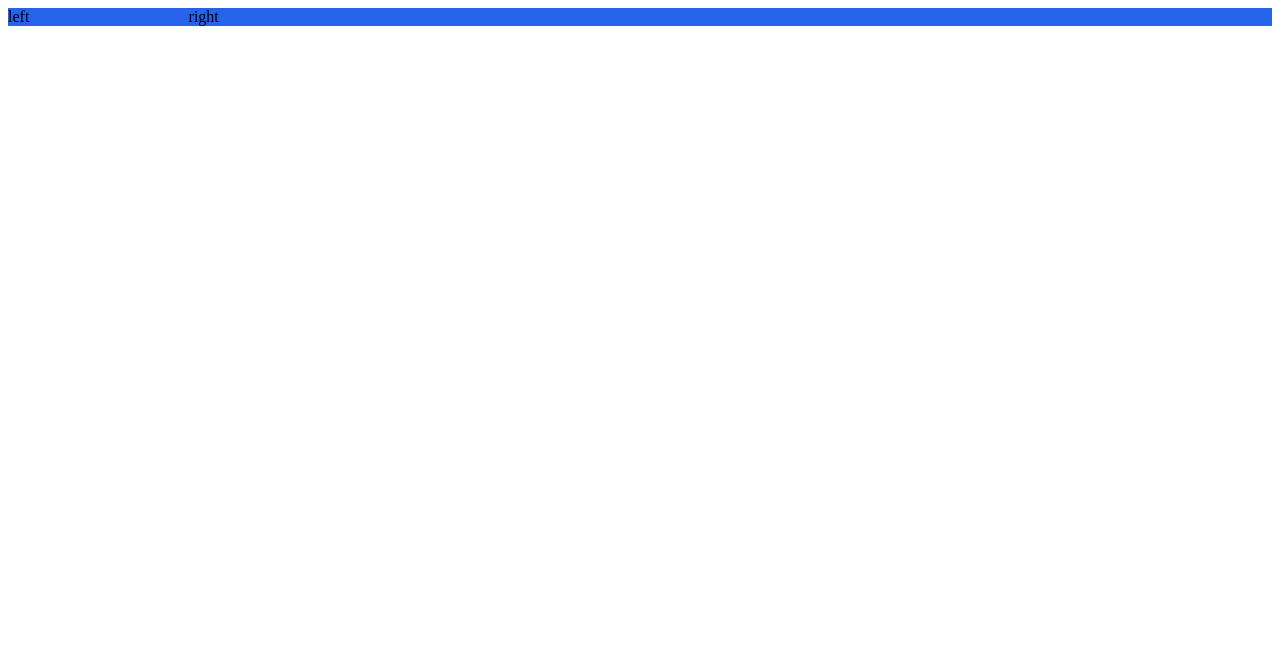
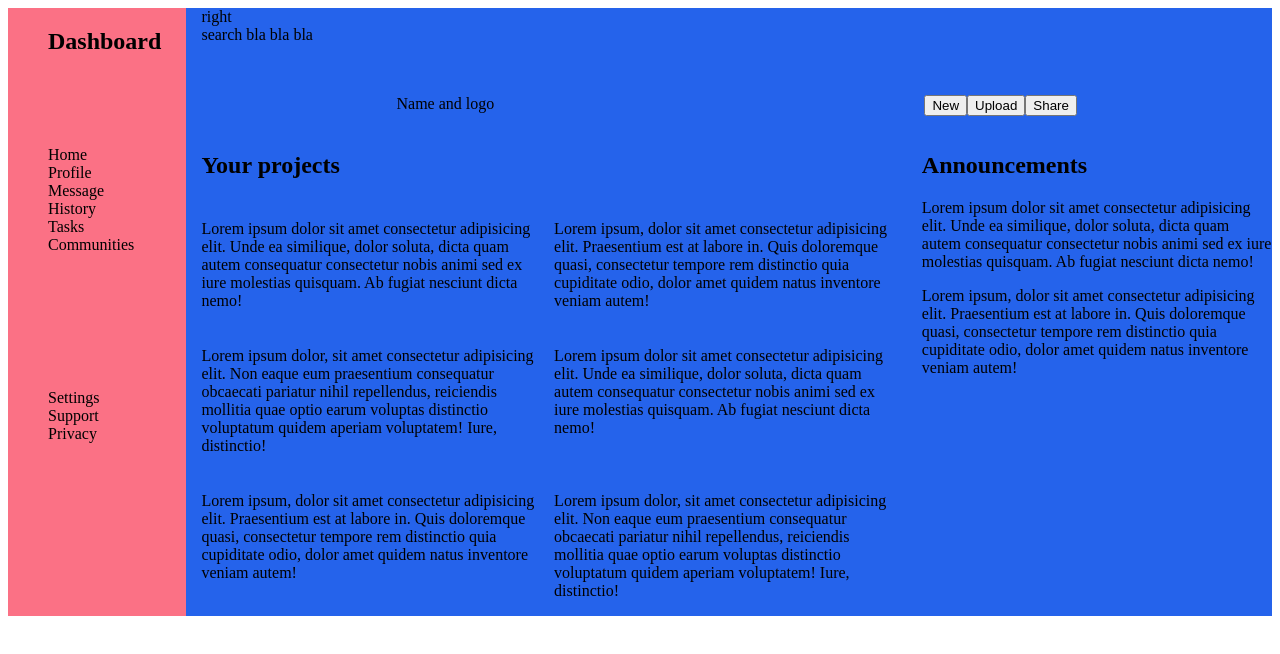
Before and after one commit to FranRojas/admindashboard, a plain HTML site: page index.html in a window 1280 px wide. Drawn offline with Linux system fonts and the light colour scheme.

Commit message:
added structure to html and some basic structural idea to css file

```diff
--- a/index.html
+++ b/index.html
@@ -8,13 +8,91 @@
 </head>
 <body>
     <main class="container">
-         <div>
-        left
-    </div>
-    <div>
-        right
-    </div>
+        <div  class="dash-container-left">
+            <div>
+                <ul>
+                    <li>
+                        <h2>
+                            Dashboard
+                        </h2>
+                    </li>
+                </ul>
+            </div>
+            <div>
+                <ul>
+                    <li>Home</li>
+                    <li>Profile</li>
+                    <li>Message</li>
+                    <li>History</li>
+                    <li>Tasks</li>
+                    <li>Communities</li>
+                    </ul>
+                </div>
+            <div>
+                <ul>
+                    <li>Settings</li>
+                    <li>Support</li>
+                    <li>Privacy</li>
+                </ul>
+            </div>
+        </div>
+
+        <div class="dash-container-right">
+            right
+            <header class="header">
+                <div class="upheader">
+                    <nav>
+                        search
+                        bla
+                        bla
+                        bla
+
+                    </nav>
+                </div>
+                <div class="downheader">
+                    <div><p>Name and logo</p></div>
+                    <div>
+                        <ul>
+                            <li><button>New</button> </li>
+                            <li><button>Upload</button></li>
+                            <li><button>Share</button></li>
+                        </ul>
+                    </div>
+                </div>
+            </header>
+            <div class="dash-body">
+                <div class="body-left">
+                    <h2>Your projects</h2>
+                    <div>
+                        <p>Lorem ipsum dolor sit amet consectetur adipisicing elit. Unde ea similique, dolor soluta, dicta quam autem consequatur consectetur nobis animi sed ex iure molestias quisquam. Ab fugiat nesciunt dicta nemo!</p>
+                    </div>
+                    <div>
+                        <p>Lorem ipsum, dolor sit amet consectetur adipisicing elit. Praesentium est at labore in. Quis doloremque quasi, consectetur tempore rem distinctio quia cupiditate odio, dolor amet quidem natus inventore veniam autem!</p>
+                    </div>
+                    <div>
+                        <p>Lorem ipsum dolor, sit amet consectetur adipisicing elit. Non eaque eum praesentium consequatur obcaecati pariatur nihil repellendus, reiciendis mollitia quae optio earum voluptas distinctio voluptatum quidem aperiam voluptatem! Iure, distinctio!</p>
+                    </div>
+                    <div>
+                        <p>Lorem ipsum dolor sit amet consectetur adipisicing elit. Unde ea similique, dolor soluta, dicta quam autem consequatur consectetur nobis animi sed ex iure molestias quisquam. Ab fugiat nesciunt dicta nemo!</p>
+                    </div>
+                    <div>
+                        <p>Lorem ipsum, dolor sit amet consectetur adipisicing elit. Praesentium est at labore in. Quis doloremque quasi, consectetur tempore rem distinctio quia cupiditate odio, dolor amet quidem natus inventore veniam autem!</p>
+                    </div>
+                    <div>
+                        <p>Lorem ipsum dolor, sit amet consectetur adipisicing elit. Non eaque eum praesentium consequatur obcaecati pariatur nihil repellendus, reiciendis mollitia quae optio earum voluptas distinctio voluptatum quidem aperiam voluptatem! Iure, distinctio!</p>
+                    </div>
+                </div>
+                <div class="body-right">
+                    <div><h2>Announcements</h2></div>
+                    <div>
+                        <p>Lorem ipsum dolor sit amet consectetur adipisicing elit. Unde ea similique, dolor soluta, dicta quam autem consequatur consectetur nobis animi sed ex iure molestias quisquam. Ab fugiat nesciunt dicta nemo!</p>
+                    </div>
+                    <div>
+                        <p>Lorem ipsum, dolor sit amet consectetur adipisicing elit. Praesentium est at labore in. Quis doloremque quasi, consectetur tempore rem distinctio quia cupiditate odio, dolor amet quidem natus inventore veniam autem!</p>
+                    </div>
+                </div>
+            </div>
+        </div>
     </main>
-
 </body>
 </html>
--- a/style.css
+++ b/style.css
@@ -1,7 +1,53 @@
+*{
 
+    list-style: none;
+}
 
 .container {
     display: grid;
     grid-template-columns: 1fr 6fr;
     background-color: #2563eb;
+    gap: 15px;
+
 }
+
+.dash-container-left {
+    display: grid;
+    grid-template-columns: 1fr;
+    grid-template-rows: 0.5fr 1fr 1fr;
+    background-color: #fb7185;
+}
+
+
+
+
+.header {
+    display: grid;
+    grid-template-rows: 1fr 1fr;
+
+}
+
+.downheader {
+    display: flex;
+    justify-content: space-around;
+}
+
+.downheader ul {
+    display: flex;
+
+}
+
+.dash-body{
+    display: grid;
+    grid-template-columns: 2fr 1fr;
+    grid-gap: 20px;
+}
+
+.body-left{
+    display: grid;
+    grid-template-columns: 1fr 1fr;
+    grid-gap: 5px;
+}
+.body-left >h2 {
+    grid-column: 1/ 3;
+}
```
